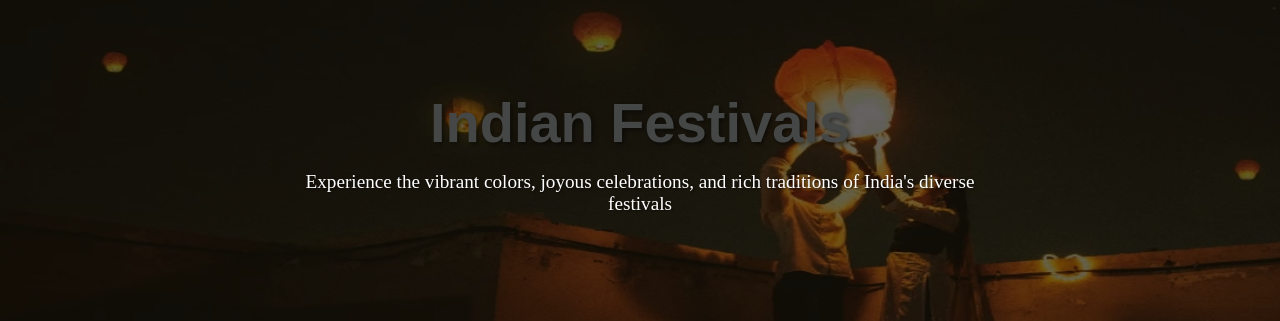
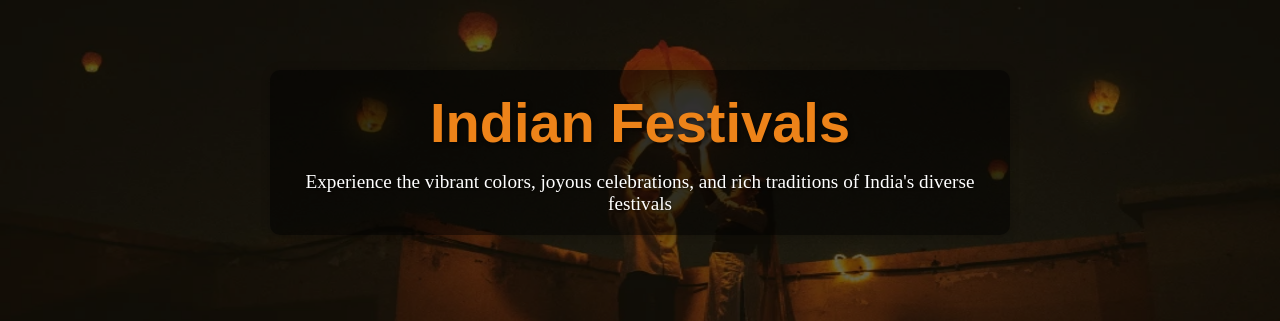
Before and after one commit to prasadmahind123/IndianCulture, a React (Vite) app: page /festivals in a window 1280 px wide. Shown: the part 165-486 px from the top of the page. Built offline with nearby package versions, Linux system fonts and the light colour scheme; no server answers.

Commit message:
Update Festival.css

```diff
--- a/src/Pages/Festival.css
+++ b/src/Pages/Festival.css
@@ -207,36 +207,10 @@
     height: 500px;
     overflow: hidden;
   }
-
-  .fest-hero-background {
-    position: absolute;
-    top: 0;
-    left: 0;
+  .fest-hero-bg-image {
     width: 100%;
-    height: 100%;
   }
 
-  .hero-bg-image {
-    width: 100%;
-    height: 100%;
-    object-fit: cover;
-  }
-
-  .fest-hero-overlay {
-    position: absolute;
-    top: 0;
-    left: 0;
-    width: 100%;
-    height: 100%;
-    background: rgba(0, 0, 0, 0.5);
-    display: flex;
-    flex-direction: column;
-    justify-content: center;
-    align-items: center;
-    text-align: center;
-    padding: 0 20px;
-    color: white;
-  }
 
   .fest-hero-overlay h1 {
     font-size: 3.5rem;
@@ -249,7 +223,46 @@
     max-width: 700px;
     text-shadow: 1px 1px 2px rgba(0, 0, 0, 0.5);
   }
+  .fest-hero {
+    position: relative;
+    height: 500px; /* adjust the height to match the image */
+    background-size: cover;
+    background-position: center;
+  }
 
+  .fest-hero-background {
+    position: absolute;
+    top: 0;
+    left: 0;
+    width: 100%;
+    height: 100%;
+    object-fit: cover;
+  }
+
+  .fest-hero-overlay {
+    position: absolute;
+    background: rgba(0, 0, 0, 0.5);
+    top: 0;
+    left: 0;
+    width: 100%;
+    height: 100%;
+    display: flex;
+    justify-content: center;
+    align-items: center;
+    color: #fff;
+    text-align: center;
+  }
+
+  .fest-hero-text {
+    margin: 0 auto;
+    padding: 20px;
+    background-color: rgba(0, 0, 0, 0.5); /* add a semi-transparent background to improve text readability */
+    border-radius: 10px;
+    box-shadow: 0 0 10px rgba(0, 0, 0, 0.2);
+  }
+  .fest-hero-text h1{
+    color: #ed8319;
+  }
   /* Breadcrumb */
   .breadcrumb {
     background-color: var(--section-bg);
@@ -294,9 +307,10 @@
   }
 
   .fest-intro-content h2 {
-    font-size: 2.5rem;
+    font-size: 2rem;
     margin-bottom: 1.5rem;
     color: var(--primary-color);
+    text-align: left;
   }
 
   .fest-intro-content p {
@@ -514,11 +528,9 @@
     grid-template-columns: repeat(3, 1fr);
     gap: 1.5rem;
   }
-
   .festivals-grid .read-more{
     margin-top: 2rem;
   }
-
   .festival-card {
     background-color: white;
     border-radius: 10px;
```
